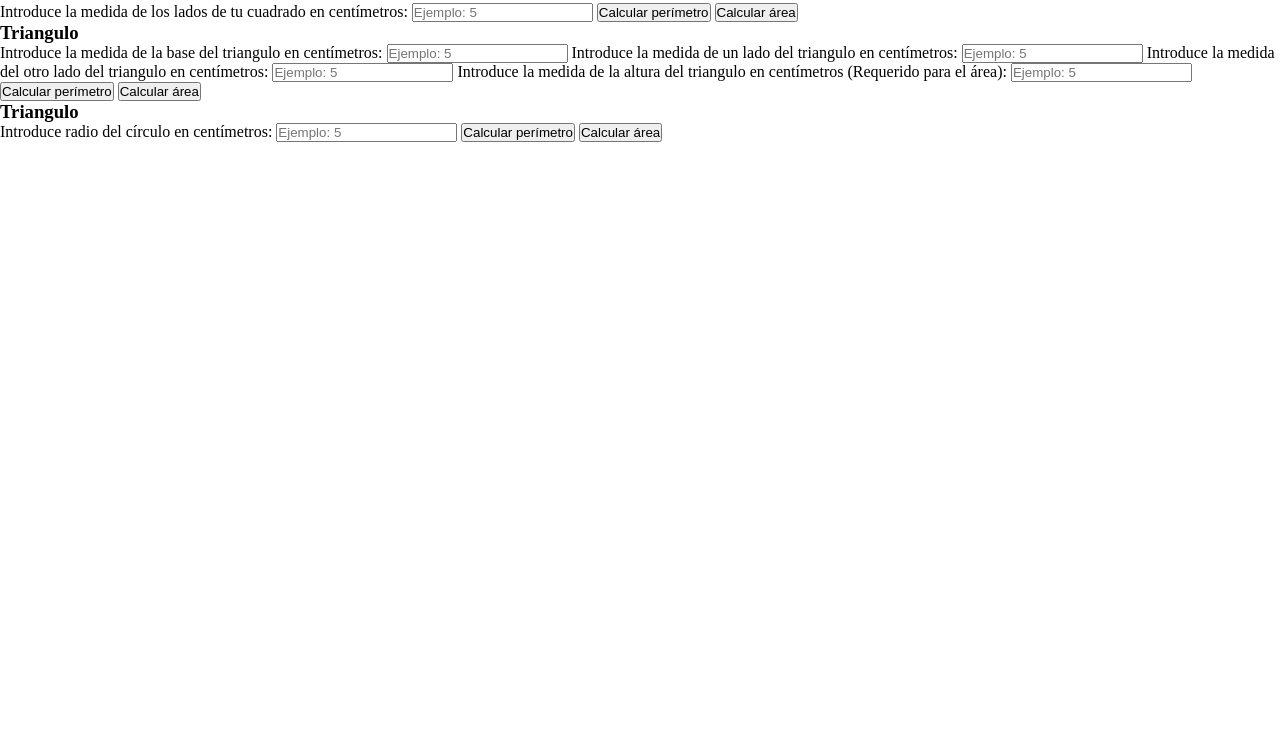
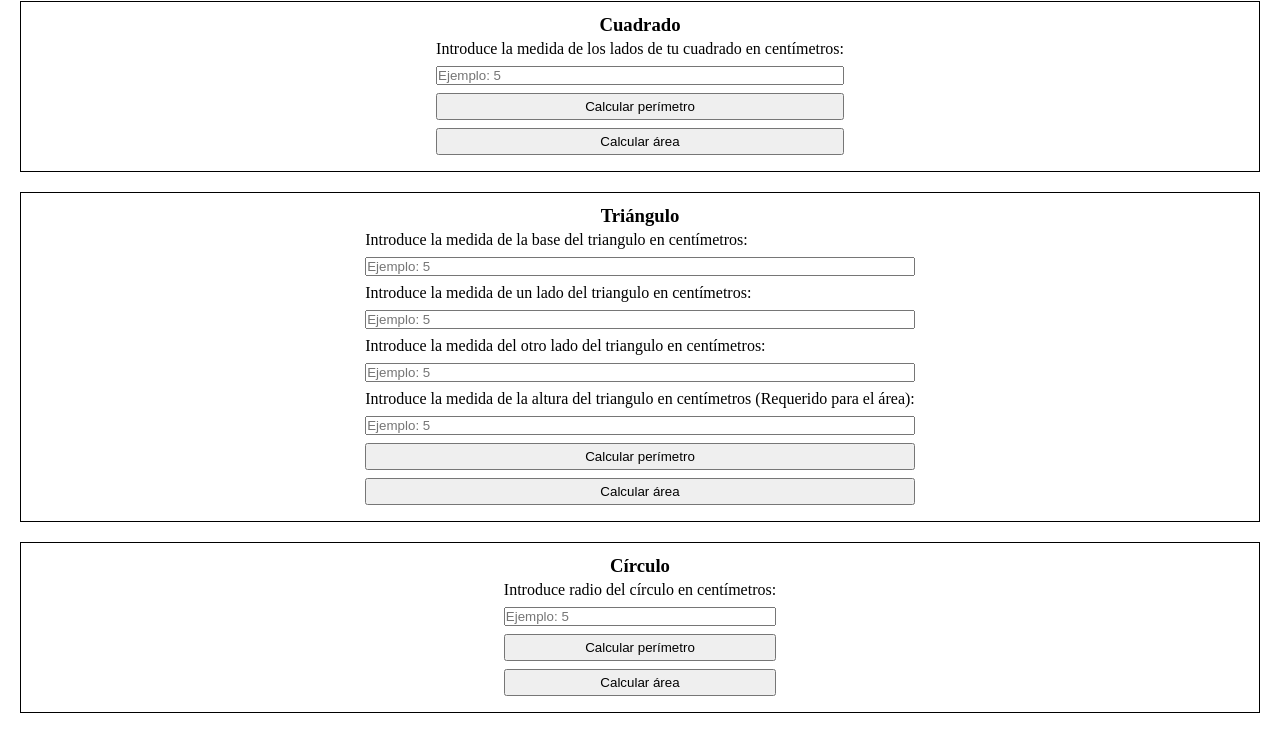
Before and after one commit to Zolrak91/platzi-curso-practico-js, a plain HTML site: page Figuras/figuras.html in a window 1280 px wide. Shown: the part 56-800 px from the top of the page. Drawn offline with Linux system fonts and the light colour scheme.

Commit message:
Se agregaron estilos base en CSS

```diff
--- a/Figuras/figuras.css
+++ b/Figuras/figuras.css
@@ -3,3 +3,45 @@
     padding: 0;
     box-sizing: border-box;
 }
+
+html {
+    font-size: 62.5%;
+}
+
+body {
+    font-size: 1.6rem;
+}
+
+header h1 {
+    text-align: center;
+}
+
+.card {
+    margin: 20px;
+    padding: 12px;
+    border: 1px solid black;
+}
+
+form > * {
+    display: block;
+    margin: 4px 0;
+}
+
+.form-container button {
+    display: inline;
+    padding: 4px;
+}
+
+@media (min-width:600px) {
+    .card {
+        display: flex;
+        flex-direction: column;
+        align-items: center;
+    }
+
+    form {
+        display: flex;
+        flex-direction: column;
+    }
+
+}
--- a/Figuras/figuras.html
+++ b/Figuras/figuras.html
@@ -14,6 +14,7 @@
     <main>
         <!-- CUADRADO -->
         <section class="cuadrado">
+            <div class="card">
                 <h3>Cuadrado</h3>
                 <div class="form-container">
                     <form action="">
@@ -23,11 +24,13 @@
                         <button onclick="calcularAreaCuadrado()">Calcular área</button>
                     </form>
                 </div>
+            </div>
         </section>
 
         <!-- TRIANGULO -->
         <section class="triangulo">
-            <h3>Triangulo</h3>
+            <div class="card">
+                <h3>Triángulo</h3>
                 <div class="form-container">
                     <form action="">
                         <label for="">Introduce la medida de la base del triangulo en centímetros:</label>
@@ -42,11 +45,13 @@
                         <button onclick="calcularAreaTriangulo()">Calcular área</button>
                     </form>
                 </div>
+            </div>
         </section>
 
         <!-- CIRCULO -->
         <section class="circulo">
-            <h3>Triangulo</h3>
+            <div class="card">
+                <h3>Círculo</h3>
                 <div class="form-container">
                     <form action="">
                         <label for="">Introduce radio del círculo en centímetros:</label>
@@ -55,6 +60,7 @@
                         <button onclick="calcularAreaCirculo()">Calcular área</button>
                     </form>
                 </div>
+            </div>
         </section>
     </main>
 
```
Lines whose indentation alone changed are shown as unchanged.
